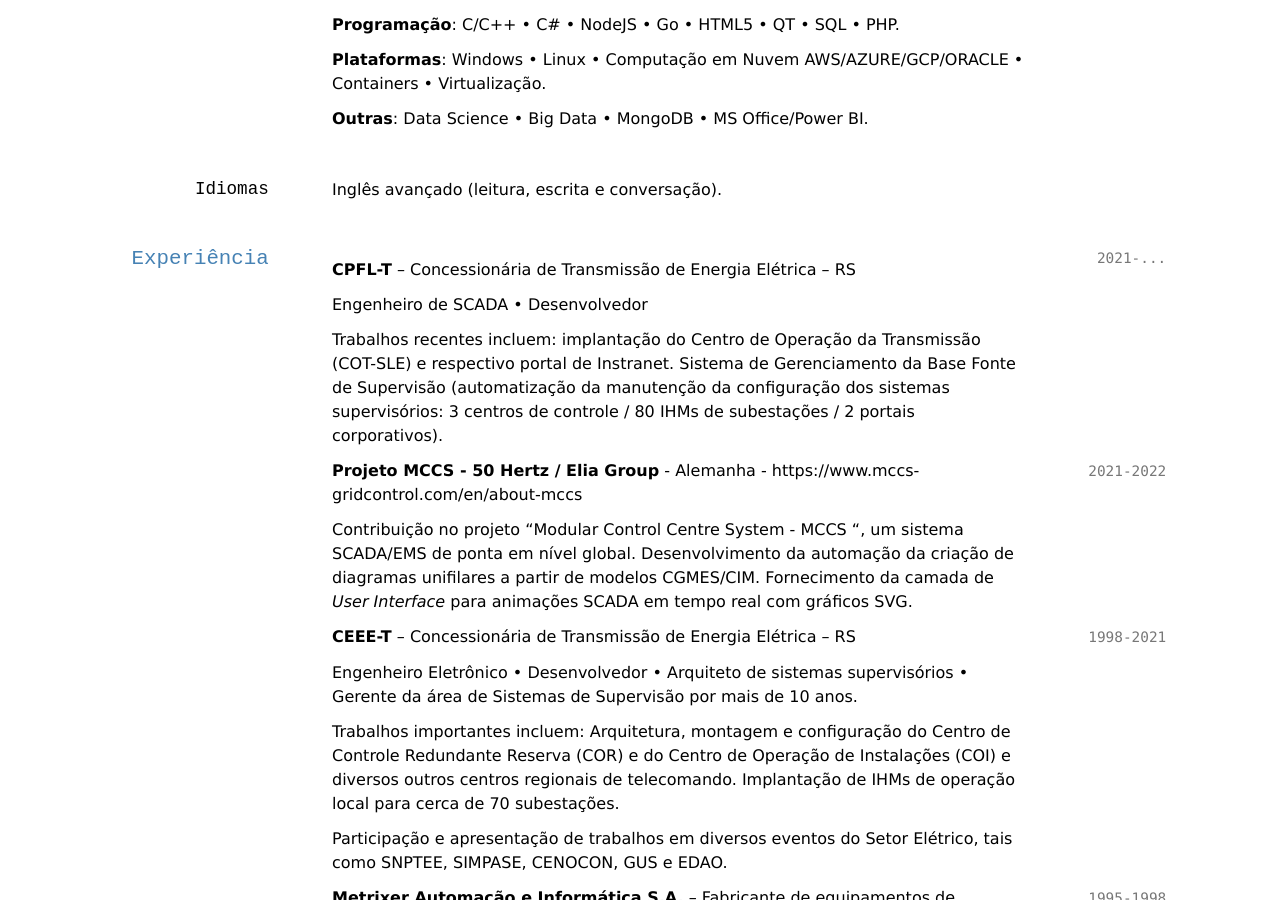
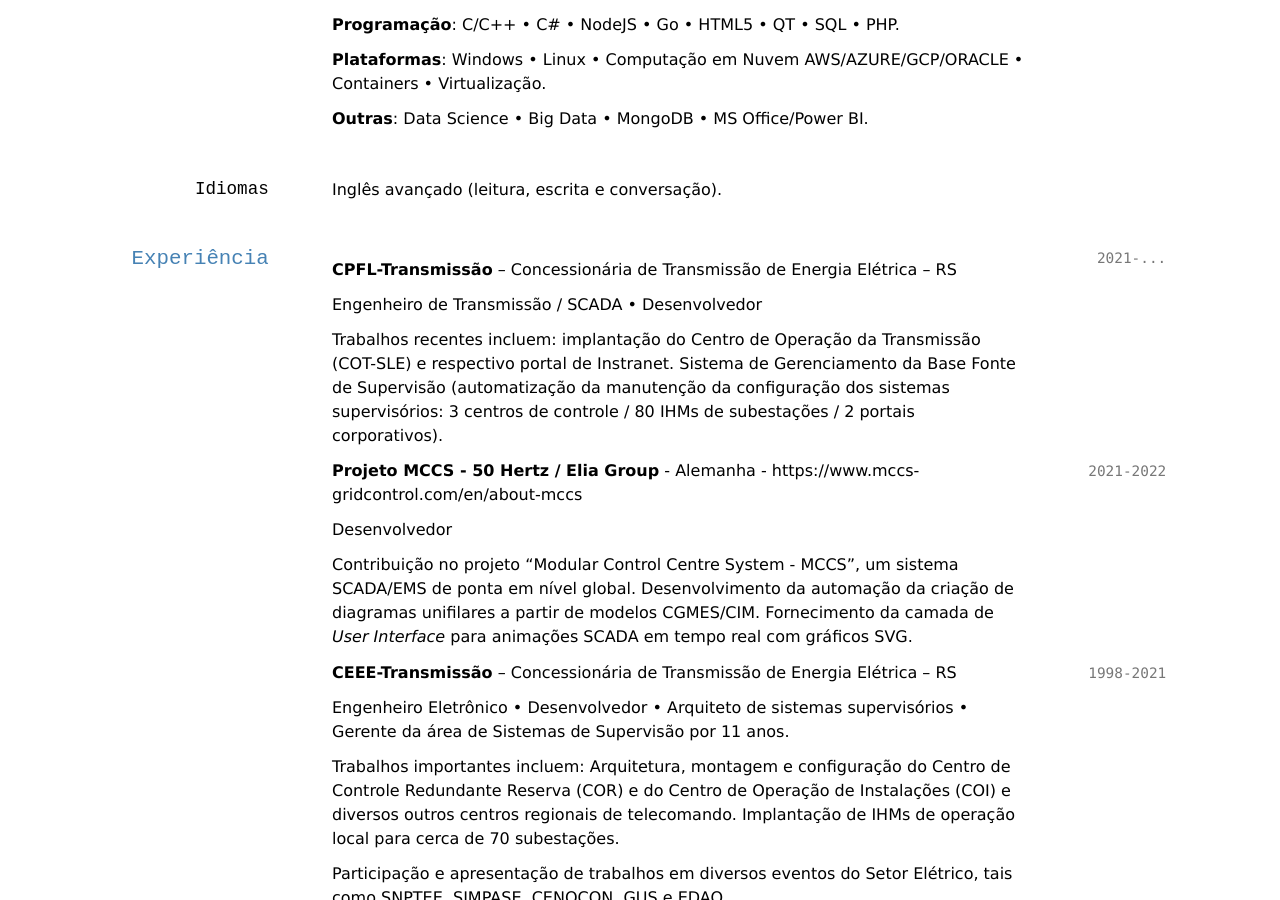
Before and after one commit to riclolsen/cv, a Jekyll site: the page built from index.md, in a window 1280 px wide and 900 px high, scrolled down 632 px. Built offline with Jekyll 4.4.1, drawn with Linux system fonts in a browser that asks for light colours; nearby versions of some CDN libraries.

Commit message:
Update index.md

```diff
--- a/index.md
+++ b/index.md
@@ -43,9 +43,9 @@ Inglês avançado (leitura, escrita e conversação).
 
 `2021-...`
 
-**CPFL-T** – Concessionária de Transmissão de Energia Elétrica – RS
+**CPFL-Transmissão** – Concessionária de Transmissão de Energia Elétrica – RS
 
-Engenheiro de SCADA • Desenvolvedor
+Engenheiro de Transmissão / SCADA • Desenvolvedor
 
 Trabalhos recentes incluem: implantação do Centro de Operação da Transmissão (COT-SLE) e respectivo portal de Instranet. Sistema de Gerenciamento da Base Fonte de Supervisão (automatização da manutenção da configuração dos sistemas supervisórios: 3 centros de controle / 80 IHMs de subestações / 2 portais corporativos).
 
@@ -53,13 +53,15 @@ Trabalhos recentes incluem: implantação do Centro de Operação da Transmissã
 
 **Projeto MCCS - 50 Hertz / Elia Group** - Alemanha - https://www.mccs-gridcontrol.com/en/about-mccs
 
-Contribuição no projeto "Modular Control Centre System - MCCS ", um sistema SCADA/EMS de ponta em nível global. Desenvolvimento da automação da criação de diagramas unifilares a partir de modelos CGMES/CIM. Fornecimento da camada de _User Interface_ para animações SCADA em tempo real com gráficos SVG.
+Desenvolvedor
+
+Contribuição no projeto "Modular Control Centre System - MCCS", um sistema SCADA/EMS de ponta em nível global. Desenvolvimento da automação da criação de diagramas unifilares a partir de modelos CGMES/CIM. Fornecimento da camada de _User Interface_ para animações SCADA em tempo real com gráficos SVG.
 
 `1998-2021`
 
-**CEEE-T** – Concessionária de Transmissão de Energia Elétrica – RS
+**CEEE-Transmissão** – Concessionária de Transmissão de Energia Elétrica – RS
 
-Engenheiro Eletrônico • Desenvolvedor • Arquiteto de sistemas supervisórios • Gerente da área de Sistemas de Supervisão por mais de 10 anos.
+Engenheiro Eletrônico • Desenvolvedor • Arquiteto de sistemas supervisórios • Gerente da área de Sistemas de Supervisão por 11 anos.
 
 Trabalhos importantes incluem:
 Arquitetura, montagem e configuração do Centro de Controle Redundante Reserva (COR) e do Centro de Operação de Instalações (COI) e diversos outros centros regionais de telecomando.
```
